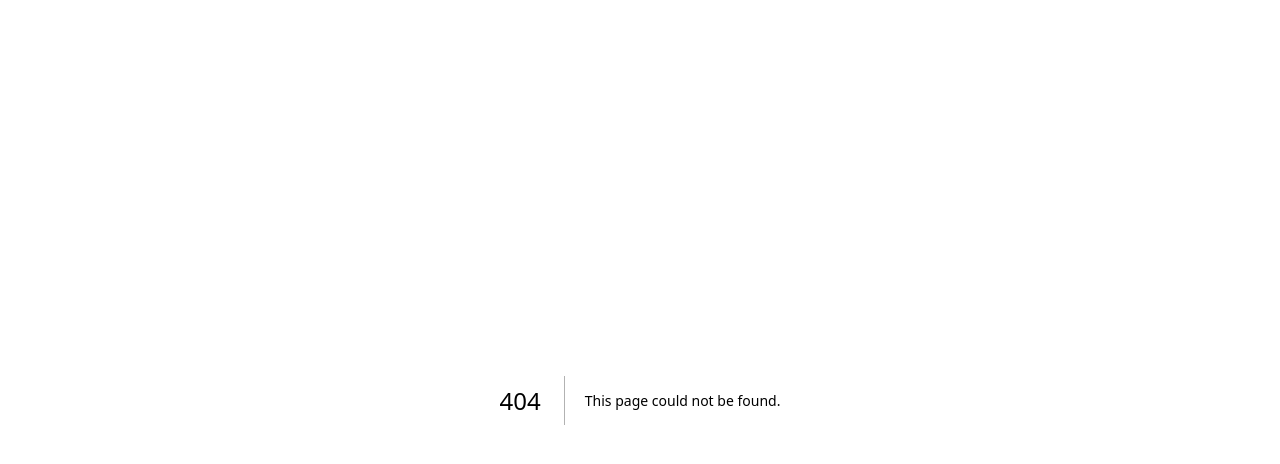
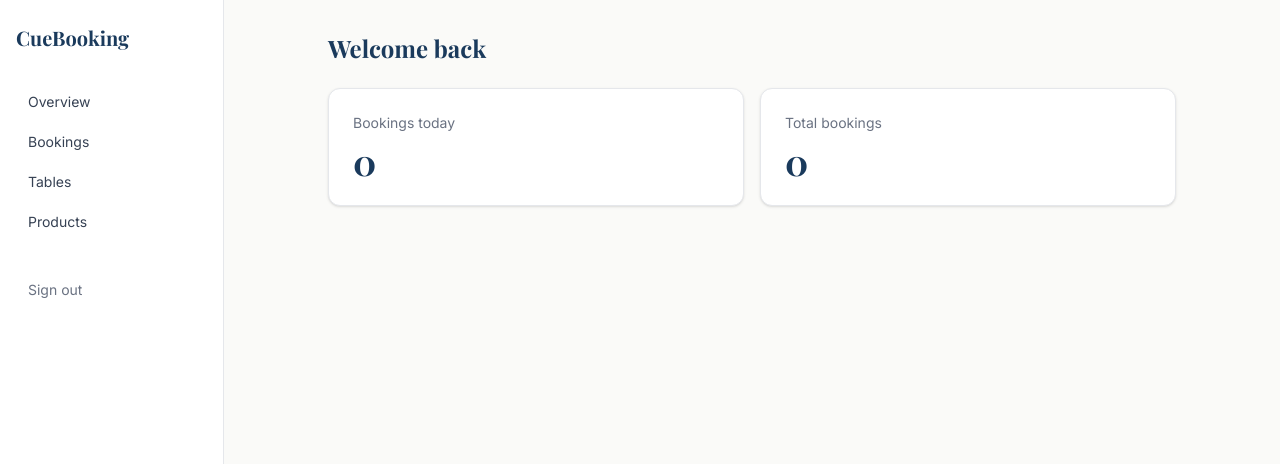
Before and after one commit to nebue-man/cueboard, a Next.js app: page /dashboard in a window 1280 px wide. Before the commit this address had no page. Shown: the top 464 px of the page. Built offline with nearby package versions, Linux system fonts and the light colour scheme; no server answers; the database is empty; sample sign-in values are in the browser's storage; a web font is replaced by a local one.

Commit message:
feat: add dashboard overview with booking counts

```diff
--- /dev/null
+++ b/src/app/(dashboard)/dashboard/page.tsx
@@ -0,0 +1,24 @@
+import { auth } from "@/lib/auth";
+import { getDashboardOverview } from "@/lib/data/dashboard";
+
+export default async function DashboardPage() {
+  const session = await auth();
+  const { todayBookings, totalBookings, clubName } = await getDashboardOverview(session!.user.clubId);
+
+  return (
+    <div>
+      <h1 className="font-serif text-2xl font-bold text-brand">Welcome back</h1>
+      <p className="mt-1 text-sm text-gray-500">{clubName}</p>
+      <div className="mt-6 grid gap-4 sm:grid-cols-2">
+        <div className="rounded-xl border border-gray-200 bg-white p-6 shadow-sm">
+          <p className="text-sm text-gray-500">Bookings today</p>
+          <p className="mt-2 font-serif text-4xl font-bold text-brand">{todayBookings}</p>
+        </div>
+        <div className="rounded-xl border border-gray-200 bg-white p-6 shadow-sm">
+          <p className="text-sm text-gray-500">Total bookings</p>
+          <p className="mt-2 font-serif text-4xl font-bold text-brand">{totalBookings}</p>
+        </div>
+      </div>
+    </div>
+  );
+}
--- /dev/null
+++ b/src/lib/data/dashboard.ts
@@ -0,0 +1,18 @@
+import { db } from "@/lib/db";
+
+export async function getDashboardOverview(clubId: string) {
+  const today = new Date();
+  today.setHours(0, 0, 0, 0);
+  const tomorrow = new Date(today);
+  tomorrow.setDate(tomorrow.getDate() + 1);
+
+  const [todayBookings, totalBookings, club] = await Promise.all([
+    db.booking.count({
+      where: { clubId, date: { gte: today, lt: tomorrow }, status: "CONFIRMED" },
+    }),
+    db.booking.count({ where: { clubId } }),
+    db.club.findUnique({ where: { id: clubId }, select: { name: true } }),
+  ]);
+
+  return { todayBookings, totalBookings, clubName: club?.name ?? "" };
+}
```
